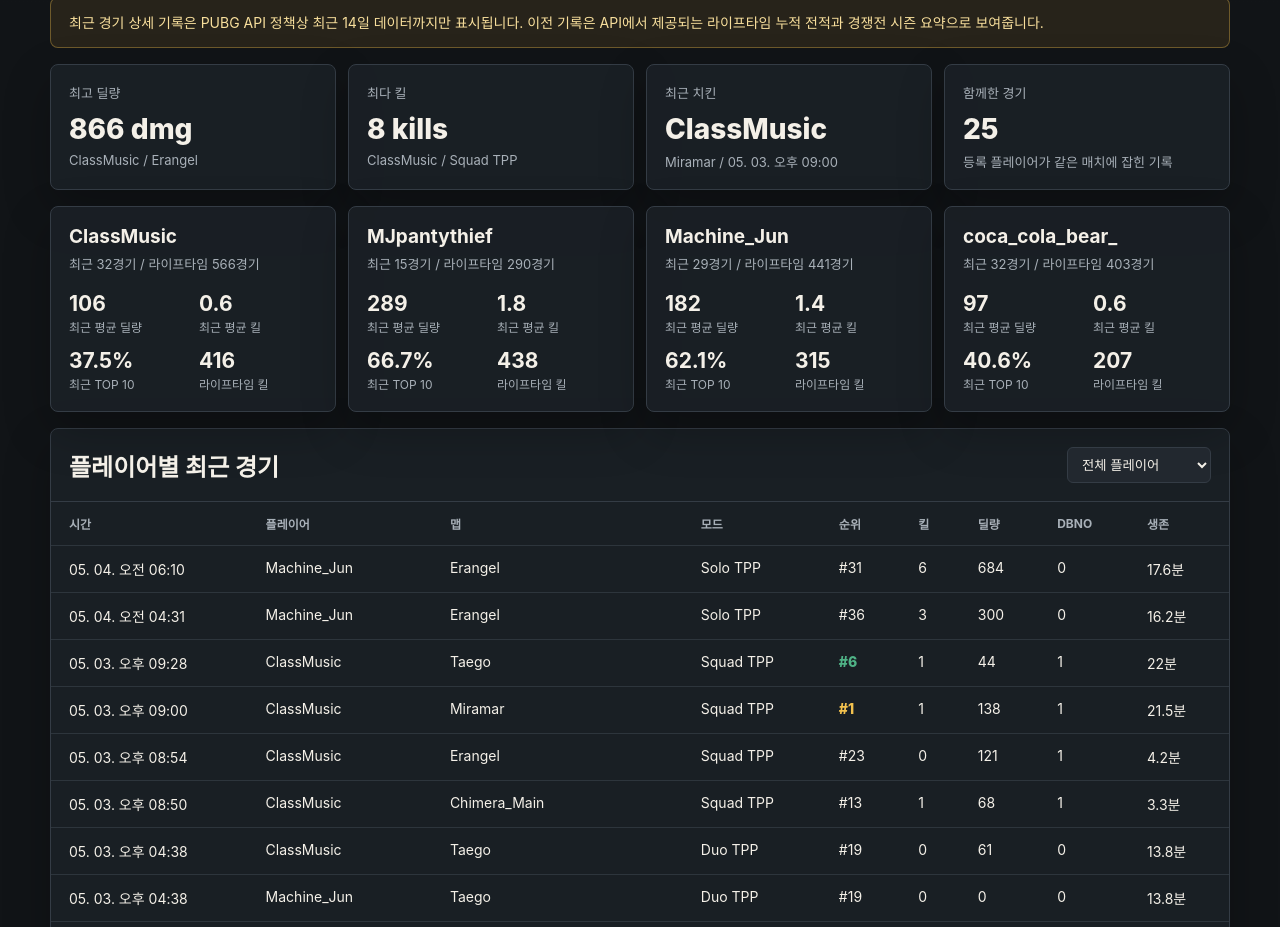
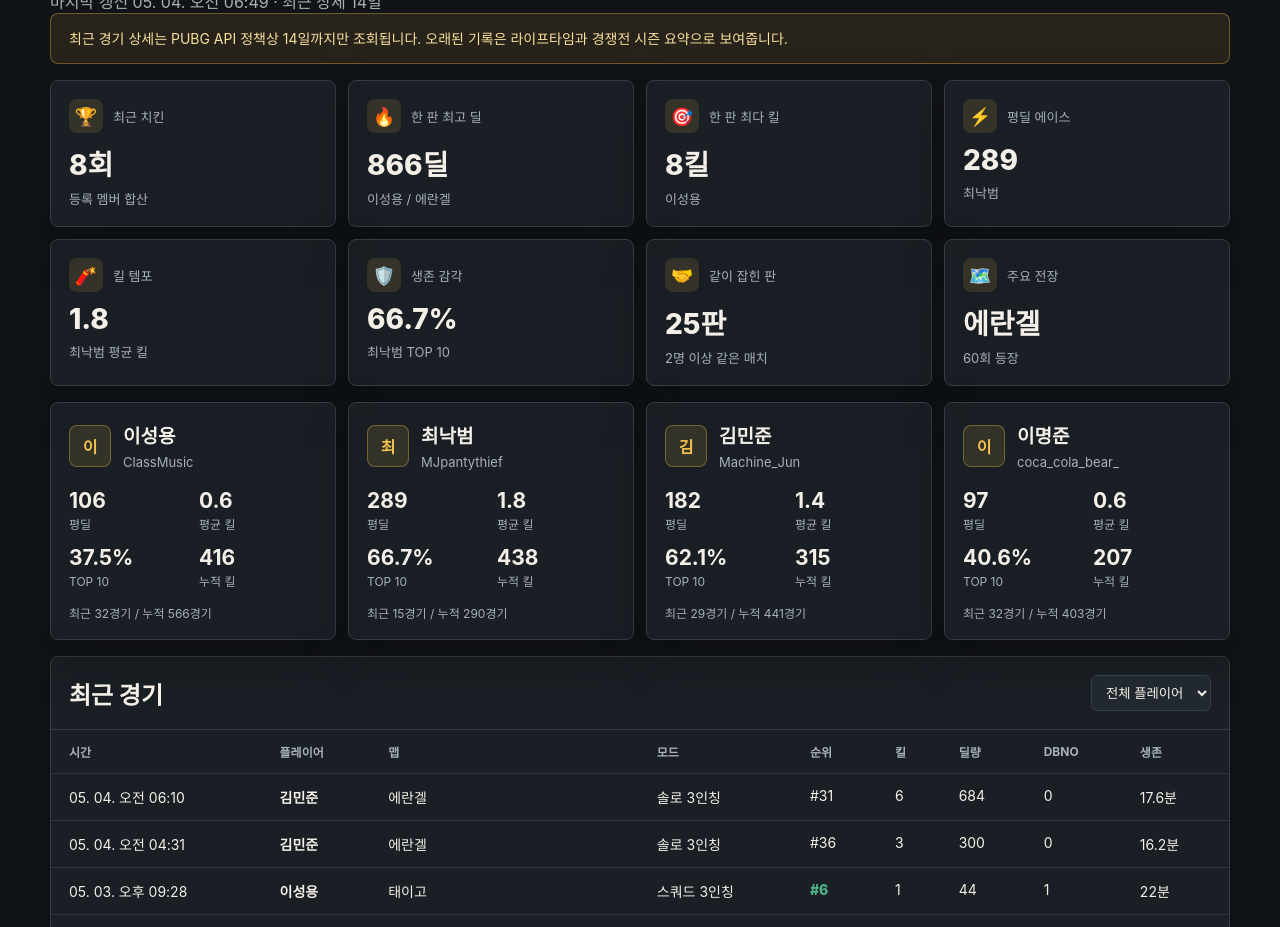
Before and after one commit to 5035als-ship-it/PUBG_sqaud_tracker_for_MJ, a plain HTML site: page docs/index.html in a window 1280 px wide. Shown: the part 357-1284 px from the top of the page. Drawn offline with Linux system fonts and the light colour scheme.

Commit message:
Additional UI Editing

```diff
--- a/docs/app.js
+++ b/docs/app.js
@@ -8,6 +8,51 @@
 const playerFilter = document.querySelector("#playerFilter");
 const historyFilter = document.querySelector("#historyFilter");
 const updatedAt = document.querySelector("#updatedAt");
+
+const displayNames = new Map(
+  [
+    ["ClassMusic", "이성용"],
+    ["Classmuisc", "이성용"],
+    ["Machine_Jun", "김민준"],
+    ["Machine_jun", "김민준"],
+    ["MJPantyThief", "최낙범"],
+    ["MJpantythief", "최낙범"],
+    ["coca_cola_bear_", "이명준"],
+  ].map(([id, name]) => [id.toLowerCase(), name]),
+);
+
+const mapNames = new Map(
+  Object.entries({
+    Erangel: "에란겔",
+    Miramar: "미라마",
+    Vikendi: "비켄디",
+    Taego: "태이고",
+    Rondo: "론도",
+    Deston: "데스턴",
+    Sanhok: "사녹",
+    Karakin: "카라킨",
+    Haven: "헤이븐",
+    "Chimera_Main": "파라모",
+    "Camp Jackal": "훈련장",
+  }),
+);
+
+const modeNames = new Map(
+  Object.entries({
+    "Solo TPP": "솔로 3인칭",
+    "Solo FPP": "솔로 1인칭",
+    "Duo TPP": "듀오 3인칭",
+    "Duo FPP": "듀오 1인칭",
+    "Squad TPP": "스쿼드 3인칭",
+    "Squad FPP": "스쿼드 1인칭",
+    solo: "솔로 3인칭",
+    "solo-fpp": "솔로 1인칭",
+    duo: "듀오 3인칭",
+    "duo-fpp": "듀오 1인칭",
+    squad: "스쿼드 3인칭",
+    "squad-fpp": "스쿼드 1인칭",
+  }),
+);
 
 const numberFormat = new Intl.NumberFormat("ko-KR");
 const dateFormat = new Intl.DateTimeFormat("ko-KR", {
@@ -21,54 +66,127 @@
   return numberFormat.format(Number(value || 0));
 }
 
+function playerName(player) {
+  const raw = typeof player === "string" ? player : player.displayName ?? player.playerName ?? player.name;
+  const lookup = typeof player === "string" ? player : player.playerName ?? player.name ?? raw;
+  return displayNames.get(String(lookup).toLowerCase()) ?? raw;
+}
+
+function originalName(player) {
+  return typeof player === "string" ? player : player.playerName ?? player.name ?? "";
+}
+
+function mapText(name) {
+  return mapNames.get(name) ?? name ?? "-";
+}
+
+function modeText(mode, label) {
+  return modeNames.get(label) ?? modeNames.get(mode) ?? label ?? mode ?? "-";
+}
+
 function rankClass(rank) {
   if (rank === 1) return "rankWin";
   if (Number(rank) <= 10) return "rankTop";
   return "";
 }
 
+function seasonText(season) {
+  if (season === "Lifetime") return "라이프타임";
+  return season.replace(" (current)", " (현재)").replace("PC ", "PC 시즌 ");
+}
+
 function tierText(stats) {
   return [stats.tier, stats.subTier].filter(Boolean).join(" ") || "-";
 }
 
-function seasonText(season) {
-  if (season === "Lifetime") return "라이프타임";
-  return season.replace(" (current)", " (현재 시즌)").replace("PC ", "PC 시즌 ");
+function allRecentMatches(data) {
+  return data.players.flatMap((player) => {
+    return player.matches.map((match) => ({
+      ...match,
+      playerName: player.name,
+      displayName: player.displayName ?? playerName(player),
+    }));
+  });
 }
 
-function allRecentMatches(data) {
-  return data.players.flatMap((player) => player.matches.map((match) => ({ ...match, playerName: player.name })));
+function bestBy(players, getter) {
+  return [...players].sort((a, b) => getter(b) - getter(a))[0] ?? null;
+}
+
+function favoriteMap(matches) {
+  const counts = new Map();
+  for (const match of matches) counts.set(mapText(match.mapName), (counts.get(mapText(match.mapName)) ?? 0) + 1);
+  return [...counts.entries()].sort((a, b) => b[1] - a[1])[0] ?? null;
+}
+
+function buildInsightCards(data) {
+  const recentMatches = allRecentMatches(data);
+  const bestDamageMatch = [...recentMatches].sort((a, b) => b.damage - a.damage)[0] ?? null;
+  const bestKillsMatch = [...recentMatches].sort((a, b) => b.kills - a.kills)[0] ?? null;
+  const ace = bestBy(data.players, (player) => player.stats.avgDamage);
+  const finisher = bestBy(data.players, (player) => player.stats.avgKills);
+  const survivor = bestBy(data.players, (player) => player.stats.top10Rate);
+  const favorite = favoriteMap(recentMatches);
+  const totalWins = data.players.reduce((sum, player) => sum + player.stats.wins, 0);
+  const sharedCount = data.groupedMatches?.length ?? 0;
+
+  return [
+    {
+      icon: "🏆",
+      label: "최근 치킨",
+      value: `${totalWins}회`,
+      sub: "등록 멤버 합산",
+    },
+    {
+      icon: "🔥",
+      label: "한 판 최고 딜",
+      value: bestDamageMatch ? `${asNumber(bestDamageMatch.damage)}딜` : "-",
+      sub: bestDamageMatch ? `${playerName(bestDamageMatch)} / ${mapText(bestDamageMatch.mapName)}` : "기록 없음",
+    },
+    {
+      icon: "🎯",
+      label: "한 판 최다 킬",
+      value: bestKillsMatch ? `${bestKillsMatch.kills}킬` : "-",
+      sub: bestKillsMatch ? playerName(bestKillsMatch) : "기록 없음",
+    },
+    {
+      icon: "⚡",
+      label: "평딜 에이스",
+      value: ace ? `${ace.stats.avgDamage}` : "-",
+      sub: ace ? playerName(ace) : "기록 없음",
+    },
+    {
+      icon: "🧨",
+      label: "킬 템포",
+      value: finisher ? `${finisher.stats.avgKills}` : "-",
+      sub: finisher ? `${playerName(finisher)} 평균 킬` : "기록 없음",
+    },
+    {
+      icon: "🛡️",
+      label: "생존 감각",
+      value: survivor ? `${survivor.stats.top10Rate}%` : "-",
+      sub: survivor ? `${playerName(survivor)} TOP 10` : "기록 없음",
+    },
+    {
+      icon: "🤝",
+      label: "같이 잡힌 판",
+      value: `${sharedCount}판`,
+      sub: "2명 이상 같은 매치",
+    },
+    {
+      icon: "🗺️",
+      label: "주요 전장",
+      value: favorite ? favorite[0] : "-",
+      sub: favorite ? `${favorite[1]}회 등장` : "기록 없음",
+    },
+  ];
 }
 
 function renderSummary(data) {
-  const { bestDamage, bestKills, latestWin } = data.highlights ?? {};
-  const cards = [
-    {
-      label: "최고 딜량",
-      value: bestDamage ? `${asNumber(bestDamage.damage)} dmg` : "-",
-      sub: bestDamage ? `${bestDamage.playerName} / ${bestDamage.mapName}` : "기록 없음",
-    },
-    {
-      label: "최다 킬",
-      value: bestKills ? `${bestKills.kills} kills` : "-",
-      sub: bestKills ? `${bestKills.playerName} / ${bestKills.gameModeLabel}` : "기록 없음",
-    },
-    {
-      label: "최근 치킨",
-      value: latestWin ? latestWin.playerName : "-",
-      sub: latestWin ? `${latestWin.mapName} / ${dateFormat.format(new Date(latestWin.createdAt))}` : "아직 없음",
-    },
-    {
-      label: "함께한 경기",
-      value: asNumber(data.groupedMatches?.length ?? 0),
-      sub: "등록 플레이어가 같은 매치에 잡힌 기록",
-    },
-  ];
-
-  summary.innerHTML = cards
+  summary.innerHTML = buildInsightCards(data)
     .map((card) => {
       return `<article class="statCard">
-        <p class="label">${card.label}</p>
+        <div class="cardTop"><span class="cardIcon">${card.icon}</span><p class="label">${card.label}</p></div>
         <p class="value">${card.value}</p>
         <p class="sub">${card.sub}</p>
       </article>`;
@@ -82,15 +200,23 @@
       const lifetimeModes = Object.values(player.history?.lifetime ?? {});
       const lifetimeRounds = lifetimeModes.reduce((sum, mode) => sum + mode.rounds, 0);
       const lifetimeKills = lifetimeModes.reduce((sum, mode) => sum + mode.kills, 0);
+      const name = playerName(player);
+
       return `<article class="playerCard">
-        <h3>${player.name}</h3>
-        <p class="sub">최근 ${player.stats.matches}경기 / 라이프타임 ${asNumber(lifetimeRounds)}경기</p>
+        <div class="playerHead">
+          <div class="avatar">${name.slice(0, 1)}</div>
+          <div>
+            <h3>${name}</h3>
+            <p class="sub">${originalName(player)}</p>
+          </div>
+        </div>
         <div class="metrics">
-          <div class="metric"><strong>${player.stats.avgDamage}</strong><span>최근 평균 딜량</span></div>
-          <div class="metric"><strong>${player.stats.avgKills}</strong><span>최근 평균 킬</span></div>
-          <div class="metric"><strong>${player.stats.top10Rate}%</strong><span>최근 TOP 10</span></div>
-          <div class="metric"><strong>${asNumber(lifetimeKills)}</strong><span>라이프타임 킬</span></div>
+          <div class="metric"><strong>${player.stats.avgDamage}</strong><span>평딜</span></div>
+          <div class="metric"><strong>${player.stats.avgKills}</strong><span>평균 킬</span></div>
+          <div class="metric"><strong>${player.stats.top10Rate}%</strong><span>TOP 10</span></div>
+          <div class="metric"><strong>${asNumber(lifetimeKills)}</strong><span>누적 킬</span></div>
         </div>
+        <p class="tinyNote">최근 ${player.stats.matches}경기 / 누적 ${asNumber(lifetimeRounds)}경기</p>
       </article>`;
     })
     .join("");
@@ -112,9 +238,9 @@
       const rank = match.rank ? `#${match.rank}` : "-";
       return `<tr>
         <td data-label="시간">${dateFormat.format(new Date(match.createdAt))}</td>
-        <td data-label="플레이어">${match.playerName}</td>
-        <td data-label="맵">${match.mapName}</td>
-        <td data-label="모드">${match.gameModeLabel}</td>
+        <td data-label="플레이어"><strong>${playerName(match)}</strong></td>
+        <td data-label="맵">${mapText(match.mapName)}</td>
+        <td data-label="모드">${modeText(match.gameMode, match.gameModeLabel)}</td>
         <td data-label="순위" class="${rankClass(match.rank)}">${rank}</td>
         <td data-label="킬">${match.kills}</td>
         <td data-label="딜량">${asNumber(match.damage)}</td>
@@ -129,27 +255,27 @@
   const groupedMatches = data.groupedMatches ?? [];
 
   if (!groupedMatches.length) {
-    groupRows.innerHTML = `<tr><td class="empty" colspan="8">최근 API 조회 범위에서 함께 플레이한 경기가 없습니다.</td></tr>`;
+    groupRows.innerHTML = `<tr><td class="empty" colspan="8">최근 조회 범위에서 함께 플레이한 경기가 없습니다.</td></tr>`;
     return;
   }
 
   groupRows.innerHTML = groupedMatches
     .map((match) => {
       const participants = match.participants
-        .map((player) => `${player.playerName}: #${player.rank ?? "-"} / ${player.kills}킬 / ${asNumber(player.damage)}딜`)
-        .join("<br>");
-      const totalKills = match.participants.reduce((sum, player) => sum + player.kills, 0);
-      const totalDamage = match.participants.reduce((sum, player) => sum + player.damage, 0);
+        .map((participant) => `<span class="playerLine">${playerName(participant)} <b>#${participant.rank ?? "-"}</b> · ${participant.kills}킬 · ${asNumber(participant.damage)}딜</span>`)
+        .join("");
+      const totalKills = match.participants.reduce((sum, participant) => sum + participant.kills, 0);
+      const totalDamage = match.participants.reduce((sum, participant) => sum + participant.damage, 0);
 
       return `<tr>
         <td data-label="시간">${dateFormat.format(new Date(match.createdAt))}</td>
-        <td data-label="맵">${match.mapName}</td>
-        <td data-label="모드">${match.gameModeLabel}</td>
+        <td data-label="맵">${mapText(match.mapName)}</td>
+        <td data-label="모드">${modeText(match.gameMode, match.gameModeLabel)}</td>
         <td data-label="인원">${match.participants.length}명</td>
-        <td data-label="플레이어 기록">${participants}</td>
+        <td data-label="기록">${participants}</td>
         <td data-label="합산 킬">${totalKills}</td>
         <td data-label="합산 딜량">${asNumber(totalDamage)}</td>
-        <td data-label="경기 시간">${match.duration}분</td>
+        <td data-label="시간">${match.duration}분</td>
       </tr>`;
     })
     .join("");
@@ -162,13 +288,13 @@
 
   for (const player of targetPlayers) {
     for (const [mode, stats] of Object.entries(player.history?.lifetime ?? {})) {
-      rows.push({ player: player.name, season: "Lifetime", mode, stats });
+      rows.push({ player, season: "Lifetime", mode, stats });
     }
 
     for (const season of player.history?.rankedSeasons ?? []) {
       for (const [mode, stats] of Object.entries(season.modes ?? {})) {
         rows.push({
-          player: player.name,
+          player,
           season: `${season.label}${season.isCurrentSeason ? " (current)" : ""}`,
           mode,
           stats,
@@ -178,20 +304,20 @@
   }
 
   if (!rows.length) {
-    seasonRows.innerHTML = `<tr><td class="empty" colspan="10">API에서 라이프타임 또는 경쟁전 시즌 기록을 반환하지 않았습니다.</td></tr>`;
+    seasonRows.innerHTML = `<tr><td class="empty" colspan="10">라이프타임 또는 경쟁전 시즌 기록이 없습니다.</td></tr>`;
     return;
   }
 
   seasonRows.innerHTML = rows
     .map((row) => {
       return `<tr>
-        <td data-label="플레이어">${row.player}</td>
+        <td data-label="플레이어"><strong>${playerName(row.player)}</strong></td>
         <td data-label="시즌">${seasonText(row.season)}</td>
-        <td data-label="모드">${row.mode}</td>
-        <td data-label="경기 수">${asNumber(row.stats.rounds)}</td>
+        <td data-label="모드">${modeText(row.mode, row.mode)}</td>
+        <td data-label="경기">${asNumber(row.stats.rounds)}</td>
         <td data-label="승리">${asNumber(row.stats.wins)}</td>
         <td data-label="킬">${asNumber(row.stats.kills)}</td>
-        <td data-label="평균 딜량">${asNumber(row.stats.avgDamage)}</td>
+        <td data-label="평딜">${asNumber(row.stats.avgDamage)}</td>
         <td data-label="K/D">${row.stats.kd}</td>
         <td data-label="승률">${row.stats.winRate}%</td>
         <td data-label="티어">${tierText(row.stats)}</td>
@@ -201,7 +327,7 @@
 }
 
 function populateFilters(data) {
-  const options = data.players.map((player) => `<option value="${player.name}">${player.name}</option>`).join("");
+  const options = data.players.map((player) => `<option value="${player.name}">${playerName(player)}</option>`).join("");
   playerFilter.innerHTML = `<option value="all">전체 플레이어</option>${options}`;
   historyFilter.innerHTML = `<option value="all">전체 플레이어</option>${options}`;
 }
@@ -213,7 +339,7 @@
     const data = await response.json();
     const limits = data.limits ?? {};
 
-    updatedAt.textContent = `마지막 갱신: ${dateFormat.format(new Date(data.generatedAt))} / ${data.shard} / 최근 경기 상세는 PUBG API 정책상 ${limits.recentMatchDays ?? 14}일까지만 조회됩니다`;
+    updatedAt.textContent = `마지막 갱신 ${dateFormat.format(new Date(data.generatedAt))} · 최근 상세 ${limits.recentMatchDays ?? 14}일`;
     populateFilters(data);
     renderSummary(data);
     renderPlayers(data);
--- a/docs/index.html
+++ b/docs/index.html
@@ -3,30 +3,29 @@
   <head>
     <meta charset="utf-8" />
     <meta name="viewport" content="width=device-width, initial-scale=1" />
-    <title>PUBG Squad Tracker</title>
+    <title>MJ 스쿼드 전적실</title>
     <link rel="stylesheet" href="./styles.css" />
   </head>
   <body>
     <header class="topbar">
       <div>
         <img class="brandMark" src="https://wstatic-prod.pubg.com/web/live/main_c473c91/img/1de035e.webp" alt="PUBG BATTLEGROUNDS" />
-        <h1>PUBG Squad Tracker</h1>
+        <p class="eyebrow">Steam PUBG Squad Tracker</p>
+        <h1>MJ 스쿼드 전적실</h1>
         <p id="updatedAt">전적 데이터를 불러오는 중</p>
       </div>
       <a class="refreshLink" href="./data/pubg-stats.json">JSON</a>
     </header>
 
     <main>
-      <section class="notice">
-        최근 경기 상세 기록은 PUBG API 정책상 최근 14일 데이터까지만 표시됩니다. 이전 기록은 API에서 제공되는 라이프타임 누적 전적과 경쟁전 시즌 요약으로 보여줍니다.
-      </section>
+      <section class="notice">최근 경기 상세는 PUBG API 정책상 14일까지만 조회됩니다. 오래된 기록은 라이프타임과 경쟁전 시즌 요약으로 보여줍니다.</section>
 
-      <section class="summary" id="summary"></section>
-      <section class="players" id="players"></section>
+      <section class="summary" id="summary" aria-label="핵심 통계"></section>
+      <section class="players" id="players" aria-label="플레이어 카드"></section>
 
       <section class="matches">
         <div class="sectionTitle">
-          <h2>플레이어별 최근 경기</h2>
+          <h2>최근 경기</h2>
           <select id="playerFilter" aria-label="플레이어 필터">
             <option value="all">전체 플레이어</option>
           </select>
@@ -53,7 +52,7 @@
 
       <section class="matches">
         <div class="sectionTitle">
-          <h2>함께 플레이한 경기</h2>
+          <h2>같이 한 판</h2>
         </div>
         <div class="tableWrap">
           <table>
@@ -63,10 +62,10 @@
                 <th>맵</th>
                 <th>모드</th>
                 <th>인원</th>
-                <th>플레이어 기록</th>
+                <th>기록</th>
                 <th>합산 킬</th>
                 <th>합산 딜량</th>
-                <th>경기 시간</th>
+                <th>시간</th>
               </tr>
             </thead>
             <tbody id="groupRows"></tbody>
@@ -74,9 +73,9 @@
         </div>
       </section>
 
-      <section class="matches">
+      <section class="matches compactSection">
         <div class="sectionTitle">
-          <h2>라이프타임 및 경쟁전 시즌</h2>
+          <h2>누적 / 경쟁전</h2>
           <select id="historyFilter" aria-label="시즌 기록 플레이어 필터">
             <option value="all">전체 플레이어</option>
           </select>
@@ -88,10 +87,10 @@
                 <th>플레이어</th>
                 <th>시즌</th>
                 <th>모드</th>
-                <th>경기 수</th>
+                <th>경기</th>
                 <th>승리</th>
                 <th>킬</th>
-                <th>평균 딜량</th>
+                <th>평딜</th>
                 <th>K/D</th>
                 <th>승률</th>
                 <th>티어</th>
--- a/docs/styles.css
+++ b/docs/styles.css
@@ -8,6 +8,8 @@
   --muted: #a8b0b8;
   --accent: #f2c14e;
   --accent-2: #4fb286;
+  --blue: #6aa7ff;
+  --rose: #f08a8a;
   --danger: #e15f5f;
 }
 
@@ -62,6 +64,14 @@
   color: var(--muted);
 }
 
+.eyebrow {
+  color: var(--accent);
+  font-size: 13px;
+  font-weight: 800;
+  letter-spacing: 0;
+  text-transform: uppercase;
+}
+
 .refreshLink {
   display: inline-flex;
   align-items: center;
@@ -102,8 +112,24 @@
 }
 
 .statCard {
-  min-height: 112px;
+  min-height: 118px;
   padding: 18px;
+}
+
+.cardTop {
+  display: flex;
+  align-items: center;
+  gap: 10px;
+}
+
+.cardIcon {
+  display: inline-grid;
+  width: 34px;
+  height: 34px;
+  place-items: center;
+  border-radius: 8px;
+  background: rgba(242, 193, 78, 0.12);
+  font-size: 18px;
 }
 
 .label {
@@ -138,6 +164,25 @@
   padding: 18px;
 }
 
+.playerHead {
+  display: flex;
+  align-items: center;
+  gap: 12px;
+}
+
+.avatar {
+  display: grid;
+  width: 42px;
+  height: 42px;
+  flex: 0 0 auto;
+  place-items: center;
+  border: 1px solid rgba(242, 193, 78, 0.35);
+  border-radius: 8px;
+  background: rgba(242, 193, 78, 0.12);
+  color: var(--accent);
+  font-weight: 900;
+}
+
 .playerCard h3 {
   overflow-wrap: anywhere;
   font-size: 19px;
@@ -156,6 +201,12 @@
 }
 
 .metric span {
+  color: var(--muted);
+  font-size: 12px;
+}
+
+.tinyNote {
+  margin-top: 14px;
   color: var(--muted);
   font-size: 12px;
 }
@@ -218,6 +269,11 @@
   font-weight: 800;
 }
 
+.playerLine {
+  display: block;
+  line-height: 1.65;
+}
+
 .empty,
 .error {
   padding: 18px;
@@ -236,6 +292,11 @@
 }
 
 @media (max-width: 720px) {
+  .topbar,
+  main {
+    width: min(100% - 24px, 1180px);
+  }
+
   .topbar {
     min-height: auto;
     align-items: flex-start;
@@ -246,7 +307,7 @@
   }
 
   h1 {
-    font-size: 36px;
+    font-size: 34px;
   }
 
   .brandMark {
@@ -261,6 +322,19 @@
   .summary,
   .players {
     grid-template-columns: 1fr;
+  }
+
+  .summary {
+    gap: 10px;
+  }
+
+  .statCard {
+    min-height: auto;
+    padding: 16px;
+  }
+
+  .value {
+    font-size: 24px;
   }
 
   .statCard,
@@ -322,7 +396,7 @@
 
   td {
     display: grid;
-    grid-template-columns: minmax(82px, 34%) 1fr;
+    grid-template-columns: minmax(74px, 30%) 1fr;
     gap: 12px;
     padding: 8px 0;
     border-bottom: 1px solid rgba(52, 60, 69, 0.55);
```
Also changed, not shown: scripts/update-pubg.mjs (+41 -20 lines).
